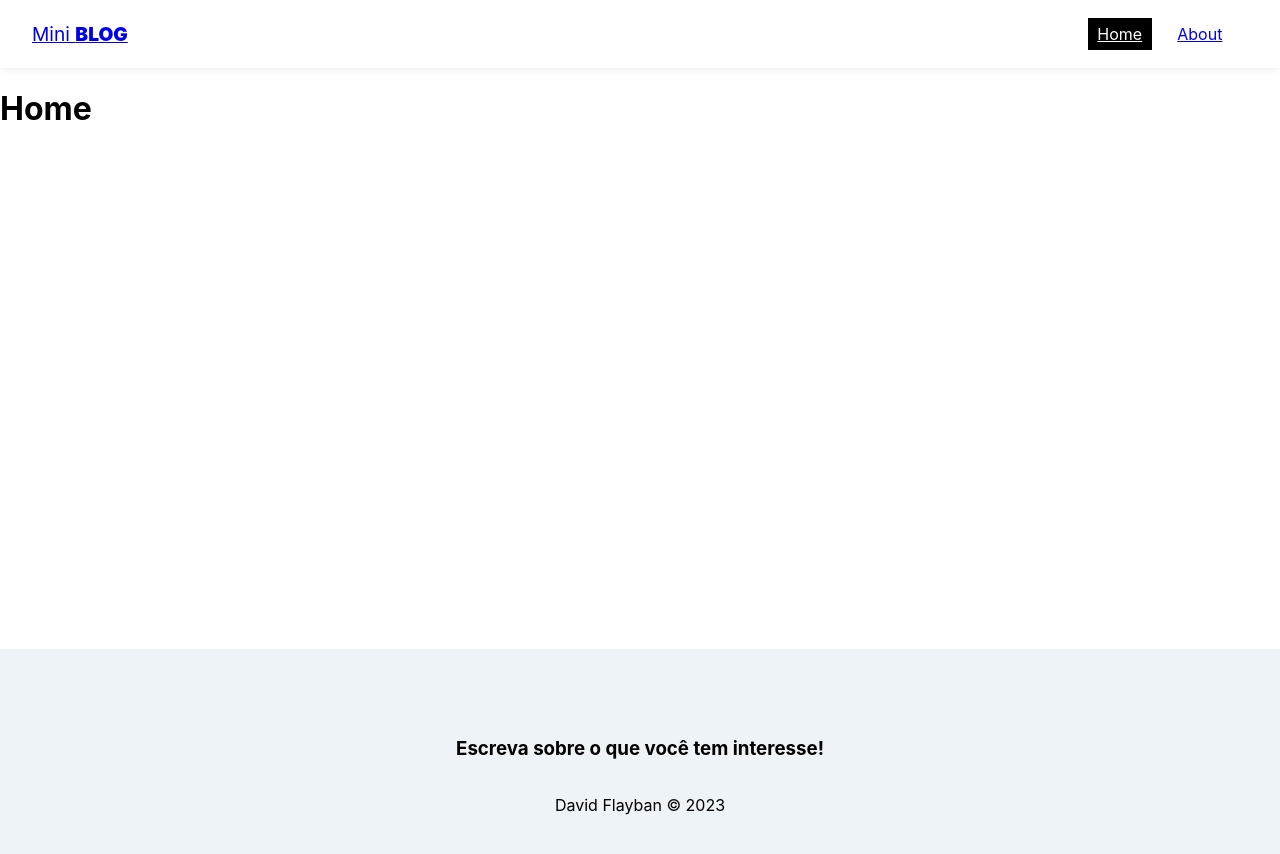
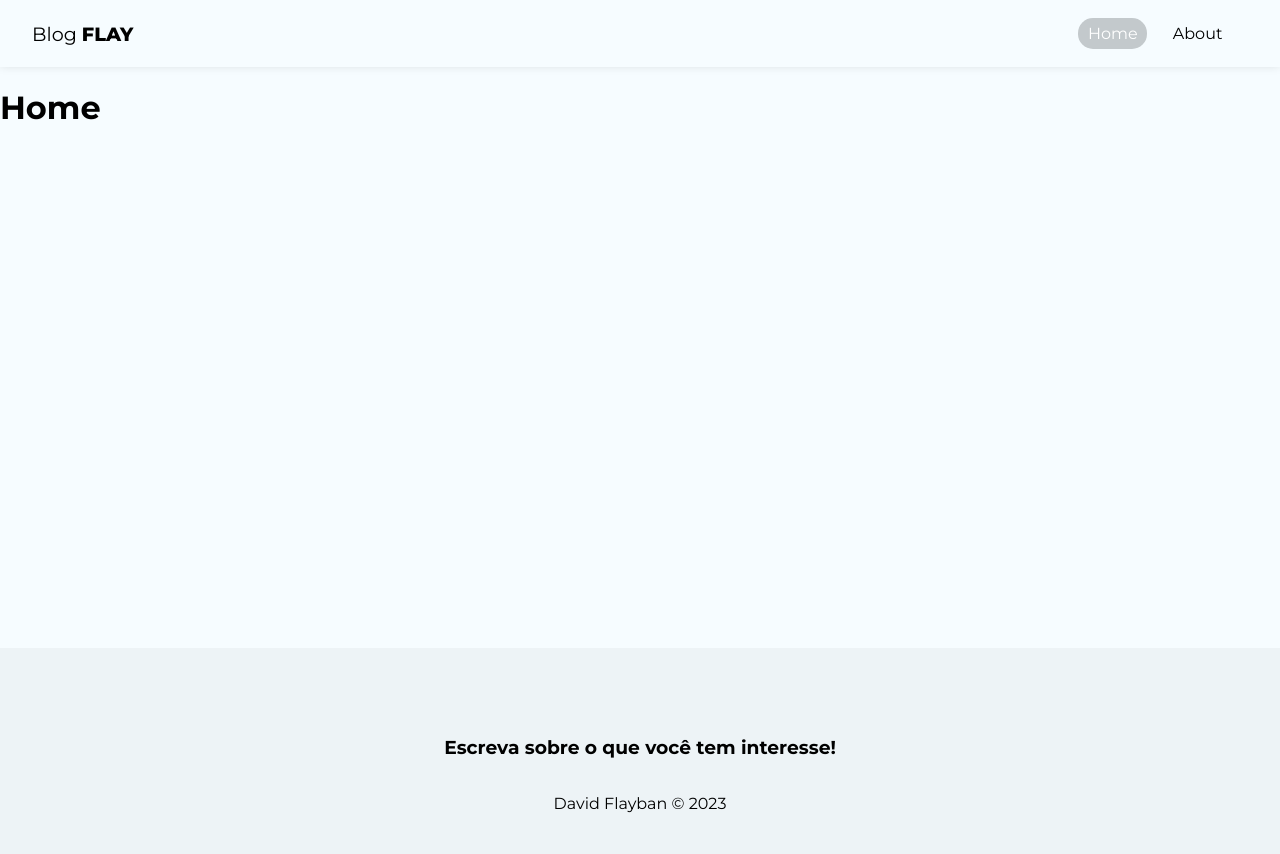
Before and after one commit to Flayban/miniBlog, a React (Create React App) app: page / in a window 1280 px wide. Shown: the top 854 px of the page. Built offline with nearby package versions, Linux system fonts and the light colour scheme.

Commit message:
CSS gerais do projeto

```diff
--- a/public/index.html
+++ b/public/index.html
@@ -1,5 +1,5 @@
 <!DOCTYPE html>
-<html lang="en">
+<html lang="pt-BR">
   <head>
     <meta charset="utf-8" />
     <link rel="icon" href="%PUBLIC_URL%/favicon.ico" />
@@ -24,7 +24,12 @@
       work correctly both with client-side routing and a non-root public URL.
       Learn how to configure a non-root public URL by running `npm run build`.
     -->
-    <title>React App</title>
+    <title>Mini-Blog</title>
+    <!-- Font family Mont Serrat -->
+    <link rel="preconnect" href="https://fonts.googleapis.com">
+    <link rel="preconnect" href="https://fonts.googleapis.com">
+    <link rel="preconnect" href="https://fonts.gstatic.com" crossorigin>
+    <link href="https://fonts.googleapis.com/css2?family=Montserrat:ital,wght@0,300;0,400;0,500;0,600;0,700;0,800;1,300;1,400;1,500;1,600;1,700&display=swap" rel="stylesheet">
   </head>
   <body>
     <noscript>You need to enable JavaScript to run this app.</noscript>
--- a/src/components/Navbar.js
+++ b/src/components/Navbar.js
@@ -5,7 +5,7 @@
   return (
     <nav className={styles.navbar}>
         <NavLink className={styles.brand} to ="/">
-            Mini <span>Blog</span>
+            Blog <span>Flay</span>
         </NavLink>
         <ul className={styles.links_list}>
             <li>
--- a/src/components/Navbar.module.css
+++ b/src/components/Navbar.module.css
@@ -29,6 +29,7 @@
 }
 
 .active {
-background-color: #000;
+background-color:#c3c9cc;
+border-radius: 15px;
 color: #fff;
 }
--- a/src/index.css
+++ b/src/index.css
@@ -1,13 +1,116 @@
 body {
+  background-color: #f6fcff;
+  padding: 0;
   margin: 0;
-  font-family: -apple-system, BlinkMacSystemFont, 'Segoe UI', 'Roboto', 'Oxygen',
-    'Ubuntu', 'Cantarell', 'Fira Sans', 'Droid Sans', 'Helvetica Neue',
-    sans-serif;
-  -webkit-font-smoothing: antialiased;
-  -moz-osx-font-smoothing: grayscale;
+  font-family: "Montserrat", sans-serif;
 }
 
-code {
-  font-family: source-code-pro, Menlo, Monaco, Consolas, 'Courier New',
-    monospace;
+input::placeholder,
+textarea::placeholder {
+  font-family: "Montserrat", sans-serif;
 }
+
+input:focus,
+textarea:focus {
+  outline: none;
+}
+
+a,
+nav button {
+  text-decoration: none;
+  background-color: transparent;
+  border: none;
+  color: #000;
+  transition: 0.4s;
+  font-size: 1em;
+  cursor: pointer;
+  font-family: "Montserrat", sans-seri;
+}
+
+a:hover,
+nav button:hover {
+  color:#c3c9cc;
+}
+
+/* form styles */
+form {
+  max-width: 40%;
+  margin: 0 auto;
+}
+
+label {
+  display: flex;
+  flex-direction: column;
+  margin-bottom: 1em;
+}
+
+label span {
+  margin-bottom: 0.3em;
+  font-weight: bold;
+  text-align: left;
+}
+
+input,
+textarea {
+  box-sizing: border-box;
+  border: none;
+  border-bottom: 1px solid #ccc;
+  padding: 0.8em 0em;
+  background-color: transparent;
+}
+
+input::placeholder,
+textarea::placeholder {
+  color: #aaa;
+}
+
+.btn {
+  background-color: #1a8918;
+  color: #fff;
+  text-align: center;
+  cursor: pointer;
+  border-radius: 10px;
+  width: 120px;
+  font-weight: bold;
+  border: none;
+  padding: 10px 15px;
+  font-size: 1em;
+}
+
+.btn.btn-dark {
+  background-color: #000;
+  border-radius: 0;
+}
+
+.btn.btn-outline {
+  background-color: transparent;
+  border-radius: 0;
+  color: #000;
+  border: 1px solid #000;
+  padding: 7px 30px;
+}
+
+.btn:hover {
+  background-color: #0f730c;
+  color: #fff;
+}
+
+.btn.btn-outline:hover {
+  background-color: #000;
+}
+
+.btn.btn-danger:hover {
+  background-color: #dc3545;
+}
+
+button[disabled] {
+  background-color: #aaa;
+}
+
+.container .error {
+  color: #721c24;
+  background-color: #f8d7da;
+  border: 1px solid #f5c6cb;
+  padding: 5px;
+  border-radius: 5px;
+}
```
